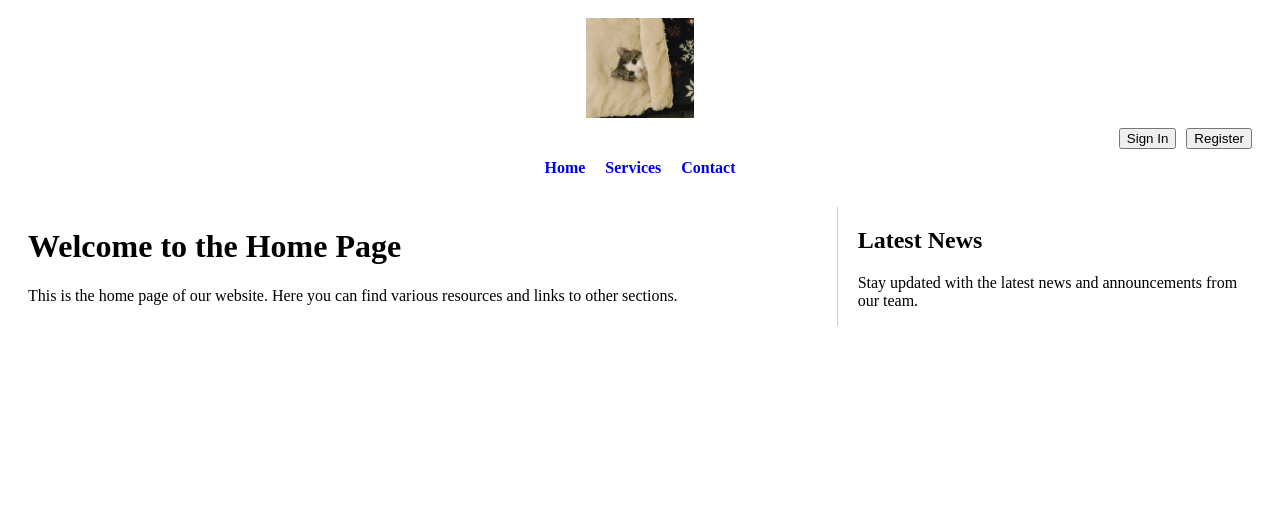
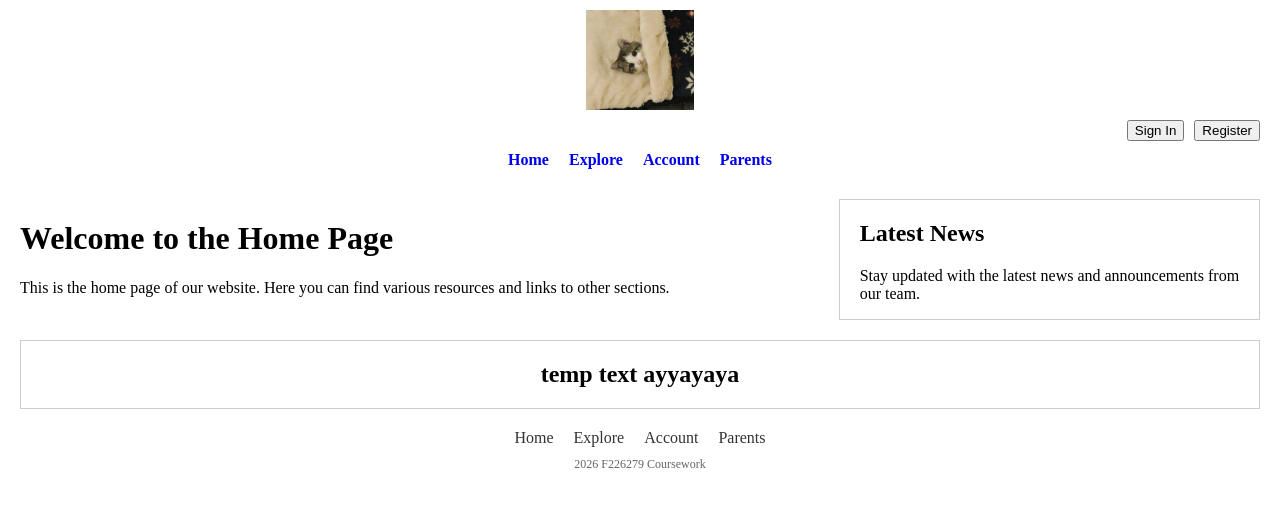
Before and after one commit to notjxss/25COP926, a PHP site: page /home.html in a window 1280 px wide. Shown: the top 507 px of the page. Run offline with PHP 8.4, Linux system fonts and the light colour scheme.

Commit message:
Create home page layout

```diff
--- a/home.html
+++ b/home.html
@@ -6,8 +6,10 @@
     <title>Home</title>
     <link rel="stylesheet" href="style.css">
 </head>
+
+
 <body>
-    <nav>
+    <header>
         <div id="logo">
             <img src="Images/IMG_9946.PNG" alt="Logo" id="site-logo">
         </div>
@@ -20,10 +22,14 @@
 
         <ul>
             <li><a href="home.html">Home</a></li>
-            <li><a href="explore.html">Services</a></li>
-            <li><a href="contact.html">Contact</a></li>
+            <li><a href="explore.html">Explore</a></li>
+            <li><a href="profile.html">Account</a></li>
+            <li><a href="parents.html">Parents</a></li>
         </ul>
-    </nav>
+    </header>
+
+
+
 
     <main>
         <div id="left-side">
@@ -37,4 +43,20 @@
         </div>
     </main>
 
+    <div class="facts">
+        <h2>temp text ayyayaya</h2>
+    </div>
+
+
+
+
+    <footer>
+        <ul>
+            <li><a href="home.html">Home</a></li>
+            <li><a href="explore.html">Explore</a></li>
+            <li><a href="profile.html">Account</a></li>
+            <li><a href="parents.html">Parents</a></li>
+        </ul>
+        <p>2026 F226279 Coursework</p>
+    </footer>
 </html>
--- a/style.css
+++ b/style.css
@@ -1,11 +1,18 @@
-nav {
+/* style.css */
+
+
+
+/* ----------------------- */
+/* HEADER BAR (navigation) */
+/* ----------------------- */
+header {
     display: flex;
     flex-direction: column;
     gap: 10px;
     padding: 10px 20px;
 }
 
-nav ul {
+header ul {
     list-style: none;
     padding: 0;
     margin: 0;
@@ -14,7 +21,7 @@ nav ul {
     gap: 20px;
 }
 
-nav a {
+header a {
     text-decoration: none;
     font-weight: bold;
 }
@@ -23,8 +30,6 @@ nav a {
     display: flex;
     justify-content: flex-end;
     gap: 10px;
-    position: relative;
-    z-index: 1;
 }
 
 #logo {
@@ -39,6 +44,17 @@ nav a {
     margin: 0;
 }
 
+
+
+/* ----------------------- */
+/*   HOME PAGE (content)   */
+/* ----------------------- */
+
+body {
+    margin: 0;
+    padding: 0;
+}
+
 main {
     display: flex;
     gap: 20px;
@@ -51,6 +67,47 @@ main {
 
 #right-side {
     flex: 1;
-  border-left: 1px solid #ccc;
+    border: 1px solid #ccc;
     padding-left: 20px;
 }
+
+.facts {
+    display: flex;
+    justify-content: center;
+    align-items: center;
+    text-align: center;
+    border: 1px solid #ccc;
+    margin: 0 20px;
+}
+
+
+
+/* ----------------------- */
+/* FOOTER BAR (navigation) */
+/* ----------------------- */
+footer {
+  display: flex;
+  flex-direction: column;
+  align-items: center;
+  gap: 10px;
+  padding: 20px;
+}
+
+footer ul {
+  list-style: none;
+  padding: 0;
+  margin: 0;
+  display: flex;
+  gap: 20px;
+}
+
+footer a {
+    text-decoration: none;
+    color: #333;
+}
+
+footer p {
+  margin: 0;
+  font-size: 12px;
+  color: #666;
+}
```
Also changed, not shown: parents.html (added), profile.html (added). Lines whose indentation alone changed are shown as unchanged.
